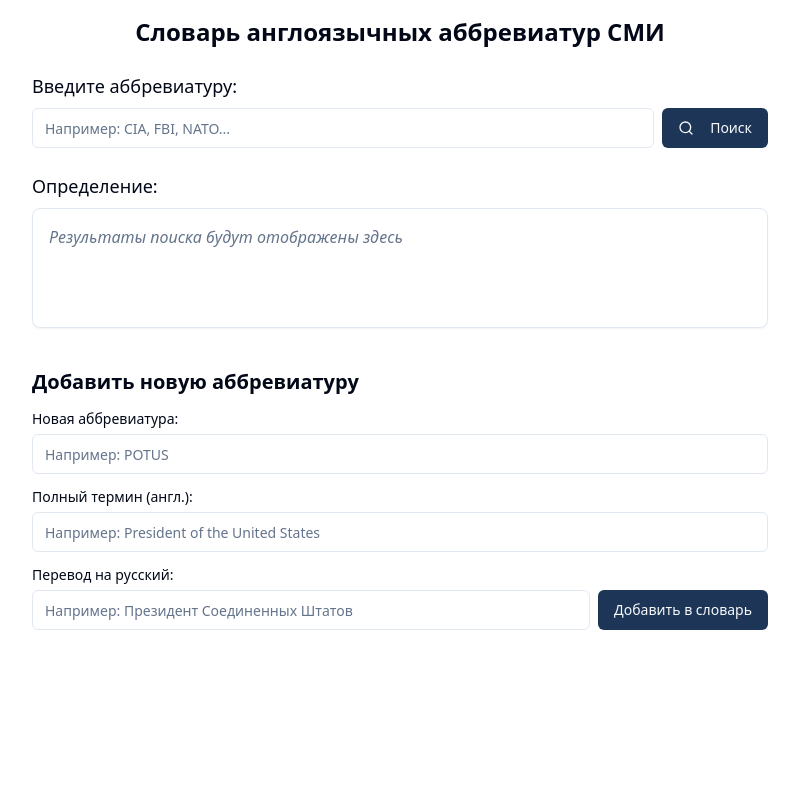
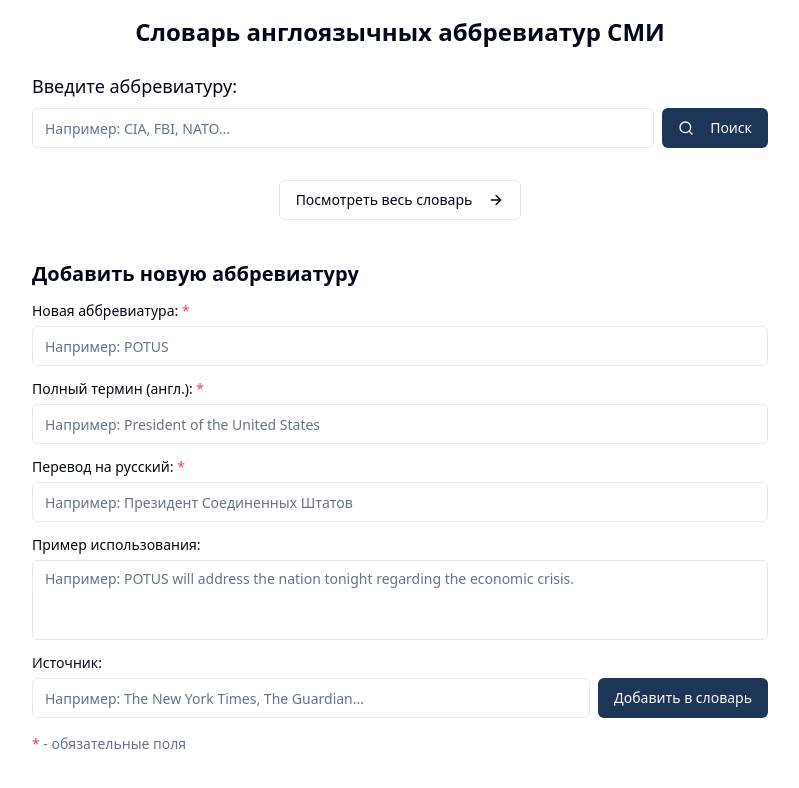
Before and after one commit to Kseniaracsk/text-slang-decoder-rus, a React (Vite) app: page / in a window 1280 px wide. Shown: the top 788 px of the page, without its empty margins (240-1039 px from the left). Built offline with nearby package versions, Linux system fonts and the light colour scheme.

Commit message:
feat: Enhance dictionary functionality
Add example usage, source, and a button to view the full dictionary. Implement alphabetical sorting and dynamic updates.

```diff
--- a/src/components/Dictionary.tsx
+++ b/src/components/Dictionary.tsx
@@ -6,17 +6,21 @@ import { Card, CardContent } from '@/components/ui/card';
 import { Label } from '@/components/ui/label';
 import { useToast } from '@/hooks/use-toast';
 import { dictionaryService, DictionaryEntry } from '@/services/dictionaryService';
-import { Search } from 'lucide-react';
+import { Search, ArrowRight } from 'lucide-react';
+import { Textarea } from '@/components/ui/textarea';
 
 const Dictionary: React.FC = () => {
   const [dictionary, setDictionary] = useState<DictionaryEntry[]>([]);
   const [searchQuery, setSearchQuery] = useState('');
   const [searchResults, setSearchResults] = useState<DictionaryEntry[]>([]);
   const [selectedEntry, setSelectedEntry] = useState<DictionaryEntry | null>(null);
+  const [showAllEntries, setShowAllEntries] = useState(false);
 
   const [newAbbreviation, setNewAbbreviation] = useState('');
   const [newFullTerm, setNewFullTerm] = useState('');
   const [newTranslation, setNewTranslation] = useState('');
+  const [newExample, setNewExample] = useState('');
+  const [newSource, setNewSource] = useState('');
 
   const { toast } = useToast();
 
@@ -42,6 +46,7 @@ const Dictionary: React.FC = () => {
 
     if (results.length > 0) {
       setSelectedEntry(results[0]);
+      setShowAllEntries(false);
     } else {
       setSelectedEntry(null);
       toast({
@@ -57,7 +62,7 @@ const Dictionary: React.FC = () => {
     if (!newAbbreviation || !newFullTerm || !newTranslation) {
       toast({
         title: "Неполные данные",
-        description: "Пожалуйста, заполните все поля для добавления новой аббревиатуры",
+        description: "Пожалуйста, заполните обязательные поля для добавления новой аббревиатуры",
         variant: "destructive",
       });
       return;
@@ -82,7 +87,9 @@ const Dictionary: React.FC = () => {
       {
         abbreviation: newAbbreviation.toUpperCase(),
         fullTermEnglish: newFullTerm,
-        translationRussian: newTranslation
+        translationRussian: newTranslation,
+        usageExample: newExample || undefined,
+        source: newSource || undefined
       },
       dictionary
     );
@@ -93,12 +100,23 @@ const Dictionary: React.FC = () => {
     setNewAbbreviation('');
     setNewFullTerm('');
     setNewTranslation('');
+    setNewExample('');
+    setNewSource('');
 
     toast({
       title: "Добавлено успешно",
       description: `Аббревиатура "${newAbbreviation.toUpperCase()}" добавлена в словарь`,
     });
   };
+
+  // Toggle to show all entries
+  const handleShowAllEntries = () => {
+    setShowAllEntries(true);
+    setSelectedEntry(null);
+  };
+
+  // Get all entries sorted alphabetically
+  const sortedEntries = dictionaryService.getAllEntriesSorted(dictionary);
 
   return (
     <div className="max-w-3xl mx-auto p-4">
@@ -127,21 +145,66 @@ const Dictionary: React.FC = () => {
           </Button>
         </div>
 
+        {!showAllEntries && selectedEntry && (
           <div className="mt-6">
             <Label className="text-lg mb-2 block">Определение:</Label>
-          <Card className="min-h-[120px]">
-            <CardContent className="p-4">
-              {selectedEntry ? (
-                <div>
+            <Card>
+              <CardContent className="p-4 space-y-3">
+                <h3 className="text-xl font-semibold">{selectedEntry.abbreviation}</h3>
                 <p className="font-medium">{selectedEntry.fullTermEnglish} – {selectedEntry.translationRussian}</p>
+
+                {selectedEntry.usageExample && (
+                  <div className="mt-2">
+                    <p className="text-sm text-muted-foreground">Пример использования:</p>
+                    <p className="italic">"{selectedEntry.usageExample}"</p>
+                    {selectedEntry.source && (
+                      <p className="text-sm text-muted-foreground mt-1">Источник: {selectedEntry.source}</p>
+                    )}
                   </div>
-              ) : (
-                <p className="text-muted-foreground italic">Результаты поиска будут отображены здесь</p>
                 )}
               </CardContent>
             </Card>
           </div>
+        )}
+
+        <div className="mt-4 flex justify-center">
+          <Button
+            onClick={handleShowAllEntries}
+            variant="outline"
+            className="mt-4"
+          >
+            Посмотреть весь словарь
+            <ArrowRight className="ml-2 h-4 w-4" />
+          </Button>
         </div>
+      </div>
+
+      {/* Display All Entries Section */}
+      {showAllEntries && (
+        <div className="mb-10">
+          <h2 className="text-xl font-semibold mb-4">Все аббревиатуры (по алфавиту)</h2>
+          <div className="space-y-4">
+            {sortedEntries.map(entry => (
+              <Card key={entry.id} className="overflow-hidden">
+                <CardContent className="p-4">
+                  <h3 className="text-lg font-semibold">{entry.abbreviation}</h3>
+                  <p className="font-medium">{entry.fullTermEnglish} – {entry.translationRussian}</p>
+
+                  {entry.usageExample && (
+                    <div className="mt-2">
+                      <p className="text-sm text-muted-foreground">Пример использования:</p>
+                      <p className="italic">"{entry.usageExample}"</p>
+                      {entry.source && (
+                        <p className="text-sm text-muted-foreground mt-1">Источник: {entry.source}</p>
+                      )}
+                    </div>
+                  )}
+                </CardContent>
+              </Card>
+            ))}
+          </div>
+        </div>
+      )}
 
       {/* Add New Entry Section */}
       <div className="mt-10">
@@ -149,33 +212,57 @@ const Dictionary: React.FC = () => {
 
         <div className="space-y-4">
           <div>
-            <Label htmlFor="new-abbreviation" className="mb-2 block">Новая аббревиатура:</Label>
+            <Label htmlFor="new-abbreviation" className="mb-2 block">Новая аббревиатура: <span className="text-destructive">*</span></Label>
             <Input
               id="new-abbreviation"
               value={newAbbreviation}
               onChange={(e) => setNewAbbreviation(e.target.value)}
               placeholder="Например: POTUS"
+              required
             />
           </div>
 
           <div>
-            <Label htmlFor="new-full-term" className="mb-2 block">Полный термин (англ.):</Label>
+            <Label htmlFor="new-full-term" className="mb-2 block">Полный термин (англ.): <span className="text-destructive">*</span></Label>
             <Input
               id="new-full-term"
               value={newFullTerm}
               onChange={(e) => setNewFullTerm(e.target.value)}
               placeholder="Например: President of the United States"
+              required
+            />
+          </div>
+
+          <div>
+            <Label htmlFor="new-translation" className="mb-2 block">Перевод на русский: <span className="text-destructive">*</span></Label>
+            <Input
+              id="new-translation"
+              value={newTranslation}
+              onChange={(e) => setNewTranslation(e.target.value)}
+              placeholder="Например: Президент Соединенных Штатов"
+              required
+            />
+          </div>
+
+          <div>
+            <Label htmlFor="new-example" className="mb-2 block">Пример использования:</Label>
+            <Textarea
+              id="new-example"
+              value={newExample}
+              onChange={(e) => setNewExample(e.target.value)}
+              placeholder="Например: POTUS will address the nation tonight regarding the economic crisis."
+              className="resize-none"
             />
           </div>
 
           <div className="flex items-end gap-2">
             <div className="flex-1">
-              <Label htmlFor="new-translation" className="mb-2 block">Перевод на русский:</Label>
+              <Label htmlFor="new-source" className="mb-2 block">Источник:</Label>
               <Input
-                id="new-translation"
-                value={newTranslation}
-                onChange={(e) => setNewTranslation(e.target.value)}
-                placeholder="Например: Президент Соединенных Штатов"
+                id="new-source"
+                value={newSource}
+                onChange={(e) => setNewSource(e.target.value)}
+                placeholder="Например: The New York Times, The Guardian..."
               />
             </div>
             <Button
@@ -185,6 +272,9 @@ const Dictionary: React.FC = () => {
               Добавить в словарь
             </Button>
           </div>
+          <p className="text-sm text-muted-foreground mt-2">
+            <span className="text-destructive">*</span> - обязательные поля
+          </p>
         </div>
       </div>
     </div>
--- a/src/services/dictionaryService.ts
+++ b/src/services/dictionaryService.ts
@@ -5,6 +5,8 @@ export interface DictionaryEntry {
   abbreviation: string;
   fullTermEnglish: string;
   translationRussian: string;
+  usageExample?: string;
+  source?: string;
 }
 
 // Initial dictionary data
@@ -13,61 +15,81 @@ const initialDictionary: DictionaryEntry[] = [
     id: '1',
     abbreviation: 'CIA',
     fullTermEnglish: 'Central Intelligence Agency',
-    translationRussian: 'Центральное разведывательное управление (ЦРУ)'
+    translationRussian: 'Центральное разведывательное управление (ЦРУ)',
+    usageExample: 'The CIA has been conducting investigations overseas.',
+    source: 'The New York Times'
   },
   {
     id: '2',
     abbreviation: 'FBI',
     fullTermEnglish: 'Federal Bureau of Investigation',
-    translationRussian: 'Федеральное бюро расследований (ФБР)'
+    translationRussian: 'Федеральное бюро расследований (ФБР)',
+    usageExample: 'The FBI arrested three suspects in connection with the case.',
+    source: 'The Guardian'
   },
   {
     id: '3',
     abbreviation: 'NASA',
     fullTermEnglish: 'National Aeronautics and Space Administration',
-    translationRussian: 'Национальное управление по аэронавтике и исследованию космического пространства (НАСА)'
+    translationRussian: 'Национальное управление по аэронавтике и исследованию космического пространства (НАСА)',
+    usageExample: 'NASA announced plans for a new mission to Mars next year.',
+    source: 'Forbes'
   },
   {
     id: '4',
     abbreviation: 'NATO',
     fullTermEnglish: 'North Atlantic Treaty Organization',
-    translationRussian: 'Организация Североатлантического договора (НАТО)'
+    translationRussian: 'Организация Североатлантического договора (НАТО)',
+    usageExample: 'NATO allies met to discuss the security situation in Eastern Europe.',
+    source: 'The Telegraph'
   },
   {
     id: '5',
     abbreviation: 'WHO',
     fullTermEnglish: 'World Health Organization',
-    translationRussian: 'Всемирная организация здравоохранения (ВОЗ)'
+    translationRussian: 'Всемирная организация здравоохранения (ВОЗ)',
+    usageExample: 'WHO issued new guidelines to combat the spread of the virus.',
+    source: 'The Independent'
   },
   {
     id: '6',
     abbreviation: 'IMF',
     fullTermEnglish: 'International Monetary Fund',
-    translationRussian: 'Международный валютный фонд (МВФ)'
+    translationRussian: 'Международный валютный фонд (МВФ)',
+    usageExample: 'The IMF has approved a $5 billion loan to support the economy.',
+    source: 'The New York Times'
   },
   {
     id: '7',
     abbreviation: 'CNN',
     fullTermEnglish: 'Cable News Network',
-    translationRussian: 'Кабельная новостная сеть'
+    translationRussian: 'Кабельная новостная сеть',
+    usageExample: 'CNN reported breaking news about the election results.',
+    source: 'The Guardian'
   },
   {
     id: '8',
     abbreviation: 'BBC',
     fullTermEnglish: 'British Broadcasting Corporation',
-    translationRussian: 'Британская вещательная корпорация'
+    translationRussian: 'Британская вещательная корпорация',
+    usageExample: 'The BBC documentary explored the history of the royal family.',
+    source: 'Sunday-Times'
   },
   {
     id: '9',
     abbreviation: 'ASAP',
     fullTermEnglish: 'As Soon As Possible',
-    translationRussian: 'Как можно скорее'
+    translationRussian: 'Как можно скорее',
+    usageExample: 'Please submit your report ASAP, the deadline is tomorrow.',
+    source: 'Forbes'
   },
   {
     id: '10',
     abbreviation: 'POTUS',
     fullTermEnglish: 'President of the United States',
-    translationRussian: 'Президент Соединенных Штатов'
+    translationRussian: 'Президент Соединенных Штатов',
+    usageExample: 'POTUS will address the nation tonight regarding the economic crisis.',
+    source: 'The Telegraph'
   }
 ];
 
@@ -109,6 +131,13 @@ const searchEntries = (query: string, dictionary: DictionaryEntry[]): Dictionary
   );
 };
 
+// Get all entries sorted alphabetically
+const getAllEntriesSorted = (dictionary: DictionaryEntry[]): DictionaryEntry[] => {
+  return [...dictionary].sort((a, b) =>
+    a.abbreviation.localeCompare(b.abbreviation)
+  );
+};
+
 // Add a new entry to the dictionary
 const addEntry = (entry: Omit<DictionaryEntry, 'id'>, dictionary: DictionaryEntry[]): DictionaryEntry[] => {
   const newEntry: DictionaryEntry = {
@@ -124,5 +153,6 @@ const addEntry = (entry: Omit<DictionaryEntry, 'id'>, dictionary: DictionaryEntr
 export const dictionaryService = {
   loadDictionary,
   searchEntries,
-  addEntry
+  addEntry,
+  getAllEntriesSorted
 };
```
Lines whose indentation alone changed are shown as unchanged.
